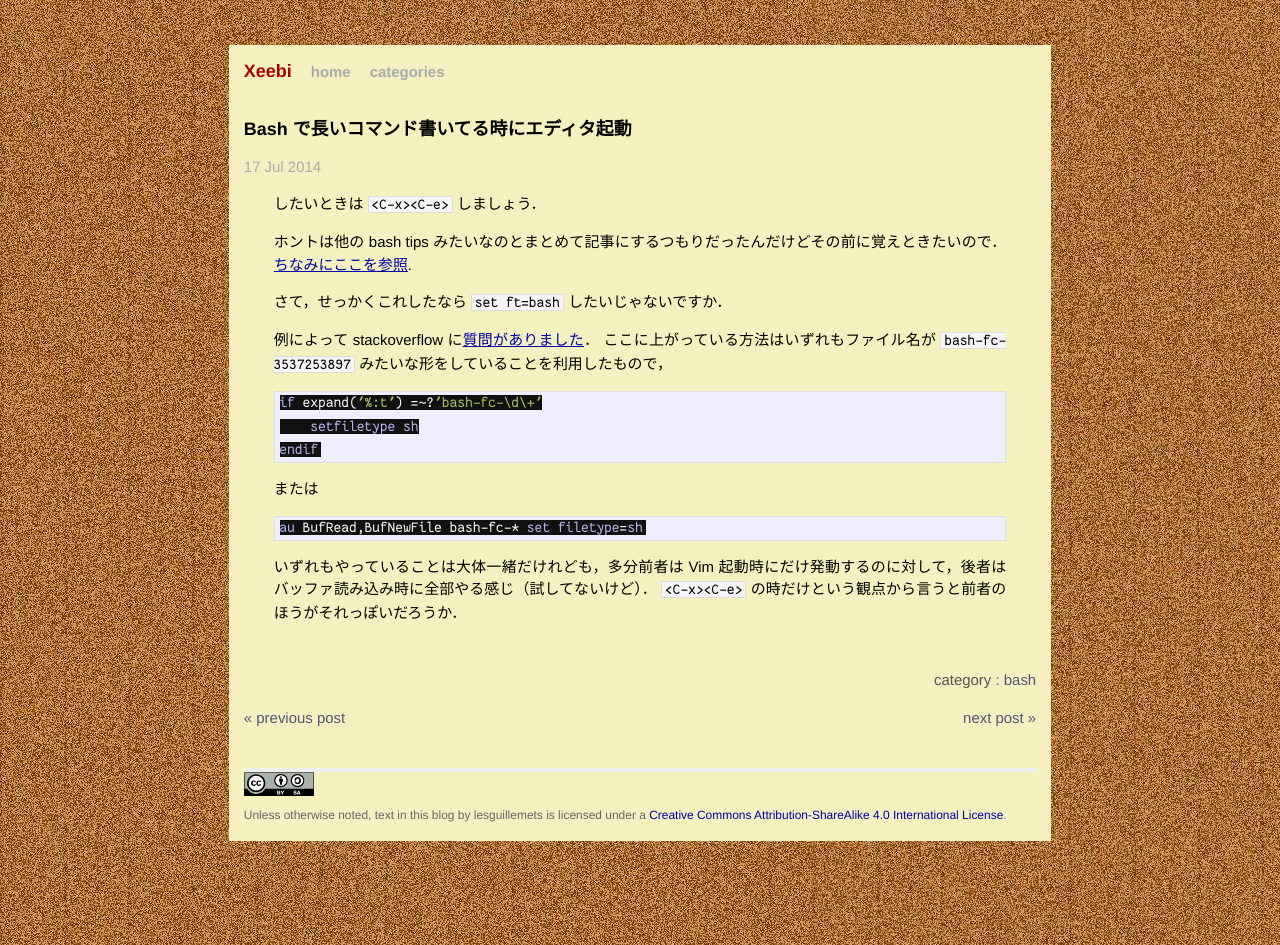
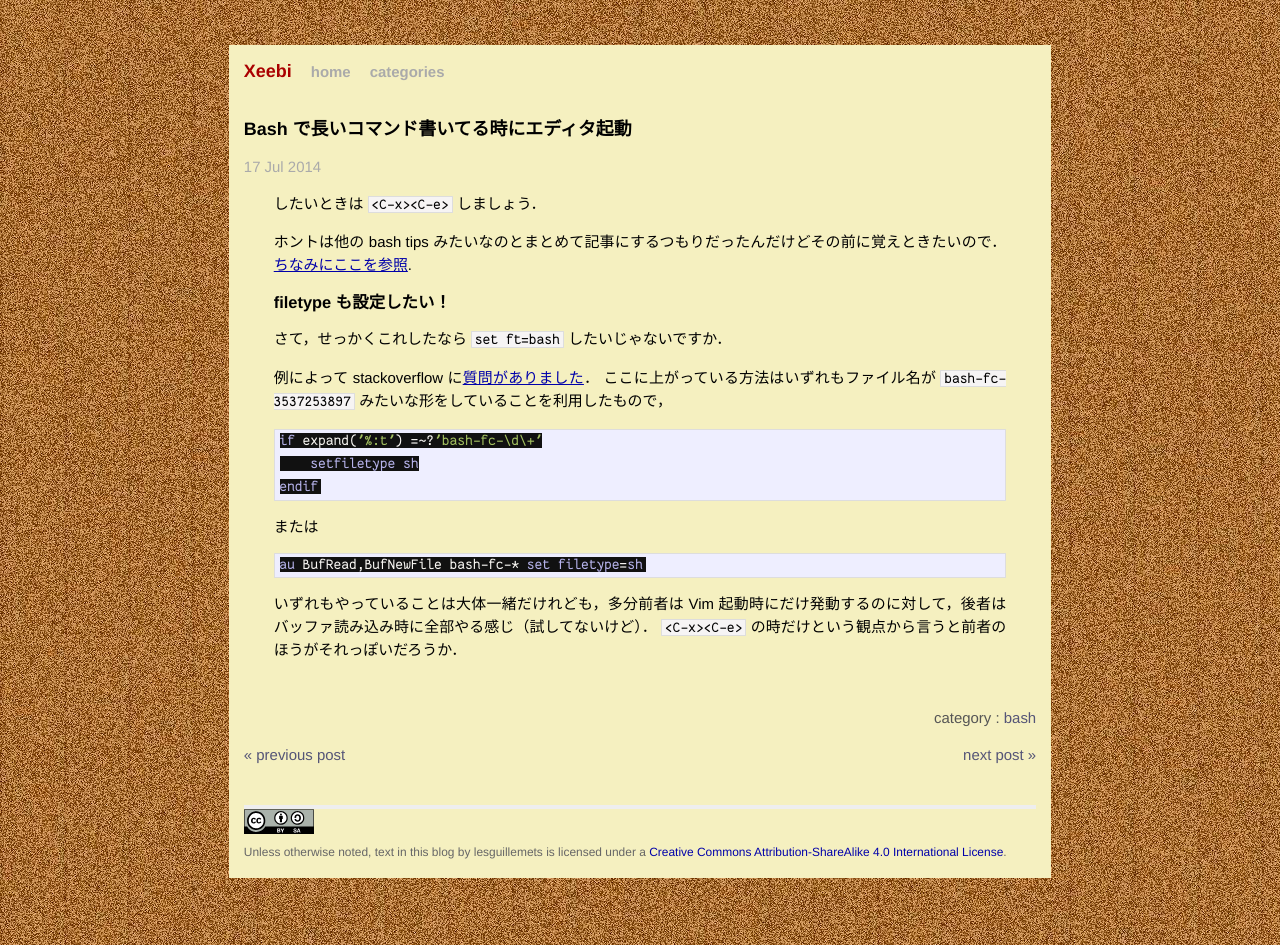
Before and after one commit to lesguillemets/blog, a Jekyll site: the page built from _posts/2014-07-17-open-editor-bash.md, in a window 1280 px wide. Built offline with Jekyll 4.4.1, drawn with Linux system fonts in a browser that asks for light colours; Markdown is read by kramdown in place of the engine named in the settings.

Commit message:
add subtitle

```diff
--- a/_posts/2014-07-17-open-editor-bash.md
+++ b/_posts/2014-07-17-open-editor-bash.md
@@ -11,6 +11,8 @@ categories: bash
 [ちなみにここを参照](http://cfenollosa.com/misc/tricks.txt).
 
 <!-- * TODO : `<C-x><C-e>` で起動した時に `set ft=bash` しておきたいところ． -->
+
+### filetype も設定したい！
 
 さて，せっかくこれしたなら `set ft=bash` したいじゃないですか．
 
```
